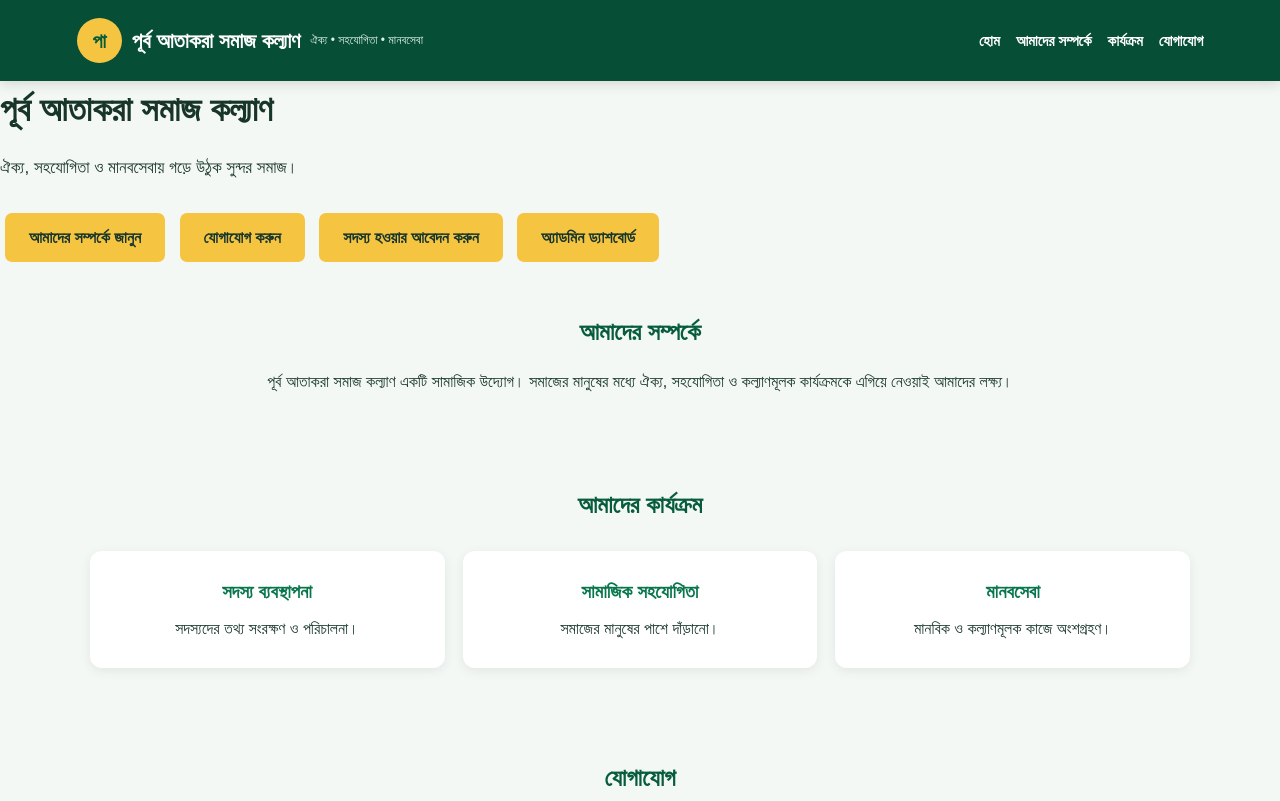
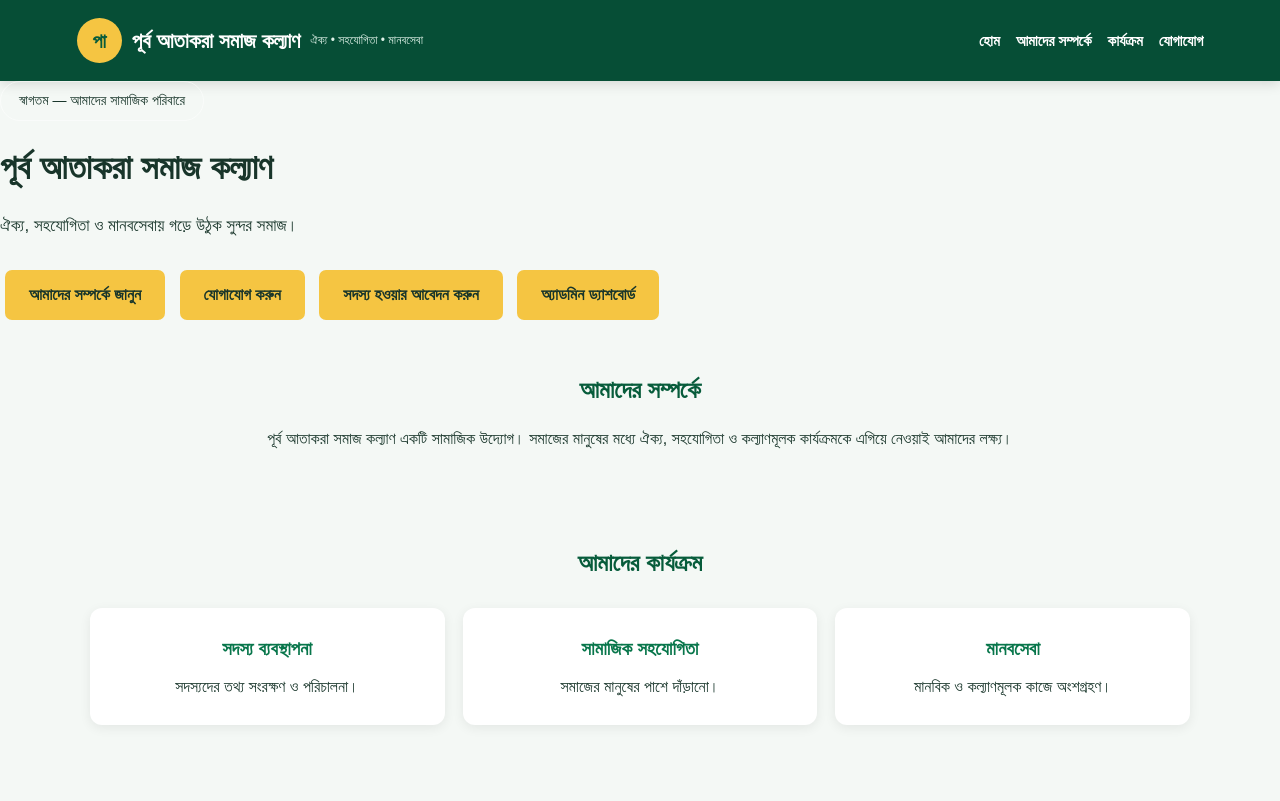
Before and after one commit to computersk37/purbo-atakora-somaj-kollayan, a plain HTML site: page index.html in a window 1280 px wide. Shown: the top 801 px of the page. Drawn offline with nearby package versions, Linux system fonts and the light colour scheme.

Commit message:
Update index.html

```diff
--- a/index.html
+++ b/index.html
@@ -130,6 +130,15 @@ nav a:hover {
 </header>
 
 <div class="hero" id="home">
+  <div style="
+  display:inline-block;
+  padding:7px 18px;
+  border:1px solid #ffffff80;
+  border-radius:30px;
+  margin-bottom:18px;
+  font-size:14px;">
+  স্বাগতম — আমাদের সামাজিক পরিবারে
+</div>
   <h1>পূর্ব আতাকরা সমাজ কল্যাণ</h1>
   <p>ঐক্য, সহযোগিতা ও মানবসেবায় গড়ে উঠুক সুন্দর সমাজ।</p>
   <a class="btn" href="#about">আমাদের সম্পর্কে জানুন</a>
```
